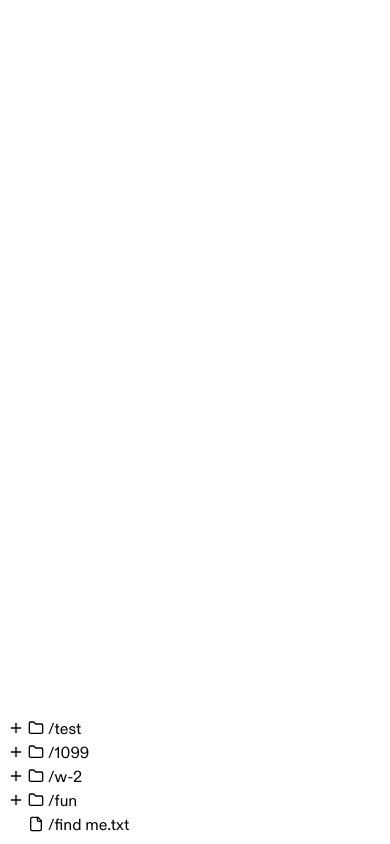
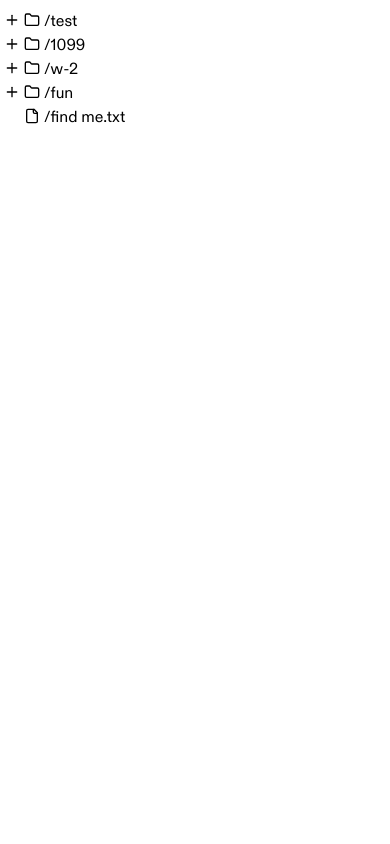
Before and after one commit to bradennss/bradens.computer, a Next.js app: page / in a window 390 px wide. Built offline with nearby package versions, Linux system fonts and the light colour scheme.

Commit message:
give the file tree some character

```diff
--- a/src/app/globals.css
+++ b/src/app/globals.css
@@ -5,6 +5,10 @@
   --color-background: #ffffff;
   --color-foreground: #000000;
   --color-tree-indent: #ccc;
+  --color-tree-hover-background: #e6e6e6;
+  --color-tree-hover-foreground: #000000;
+  --color-tree-selected-background: #cccfff;
+  --color-tree-selected-foreground: #000000;
   --color-window-background: #ffffff;
   --color-window-foreground: #000000;
   --color-window-border: #666;
--- a/src/components/file-explorer.tsx
+++ b/src/components/file-explorer.tsx
@@ -40,8 +40,8 @@ export const FileExplorer = memo(() => {
       {showFileExplorer && (
         <div
           className={cn(
-            "p-2 overflow-y-auto overflow-x-hidden",
-            openFile && "max-h-42 md:max-h-full md:min-w-sm"
+            "py-2 overflow-y-auto overflow-x-hidden",
+            openFile ? "max-h-42 md:max-h-full md:min-w-sm" : "flex-1"
           )}
         >
           <FileTreeExplorer
@@ -55,7 +55,7 @@ export const FileExplorer = memo(() => {
       {openFile && (
         <Window
           className={cn(
-            "flex-col-reverse md:flex-col flex-1 border-0 border-b md:border-b-0 md:border-l",
+            "flex-col-reverse md:flex-col flex-1 shrink-0 border-0 border-b md:border-b-0 md:border-l",
             !showFileExplorer && "border-b-0 md:border-l-0"
           )}
         >
--- a/src/components/file-tree-explorer.tsx
+++ b/src/components/file-tree-explorer.tsx
@@ -57,13 +57,13 @@ const FileTreeExplorerFolder = memo<{
 
   return (
     <AccordionItem className="group" value={item.path}>
-      <AccordionTrigger className="flex items-center gap-1 select-none whitespace-nowrap [&[data-state=open]>svg:nth-child(1)]:hidden [&[data-state=open]>svg:nth-child(2)]:block">
+      <AccordionTrigger className="flex items-center gap-1 px-1 select-none w-full whitespace-nowrap hover:bg-tree-hover-background hover:text-tree-hover-foreground [&[data-state=open]>svg:nth-child(1)]:hidden [&[data-state=open]>svg:nth-child(2)]:block">
         <PlusIcon className="size-4" />
         <MinusIcon className="size-4 hidden" />
         <FolderIcon className="size-4" />
         <span>{lastPathSegment(item.path)}</span>
       </AccordionTrigger>
-      <AccordionContent className="pl-5 border-l border-tree-indent">
+      <AccordionContent className="pl-3 ml-3 border-l border-tree-indent">
         {items.map((child) => (
           <FileTreeExplorerItem
             key={child.path}
@@ -88,12 +88,14 @@ const FileTreeExplorerFile = memo<{
   return (
     <button
       className={cn(
-        "flex items-center gap-1 select-none whitespace-nowrap",
-        isOpen && "font-bold"
+        "flex items-center gap-1 px-1 select-none whitespace-nowrap w-full",
+        isOpen
+          ? "bg-tree-selected-background text-tree-selected-foreground"
+          : "hover:bg-tree-hover-background hover:text-tree-hover-foreground"
       )}
       onClick={onClick}
     >
-      <PlusIcon className="size-4 opacity-0" />
+      <span className="size-4"></span>
       <FileIcon className="size-4" />
       {lastPathSegment(item.path)}
     </button>
```
